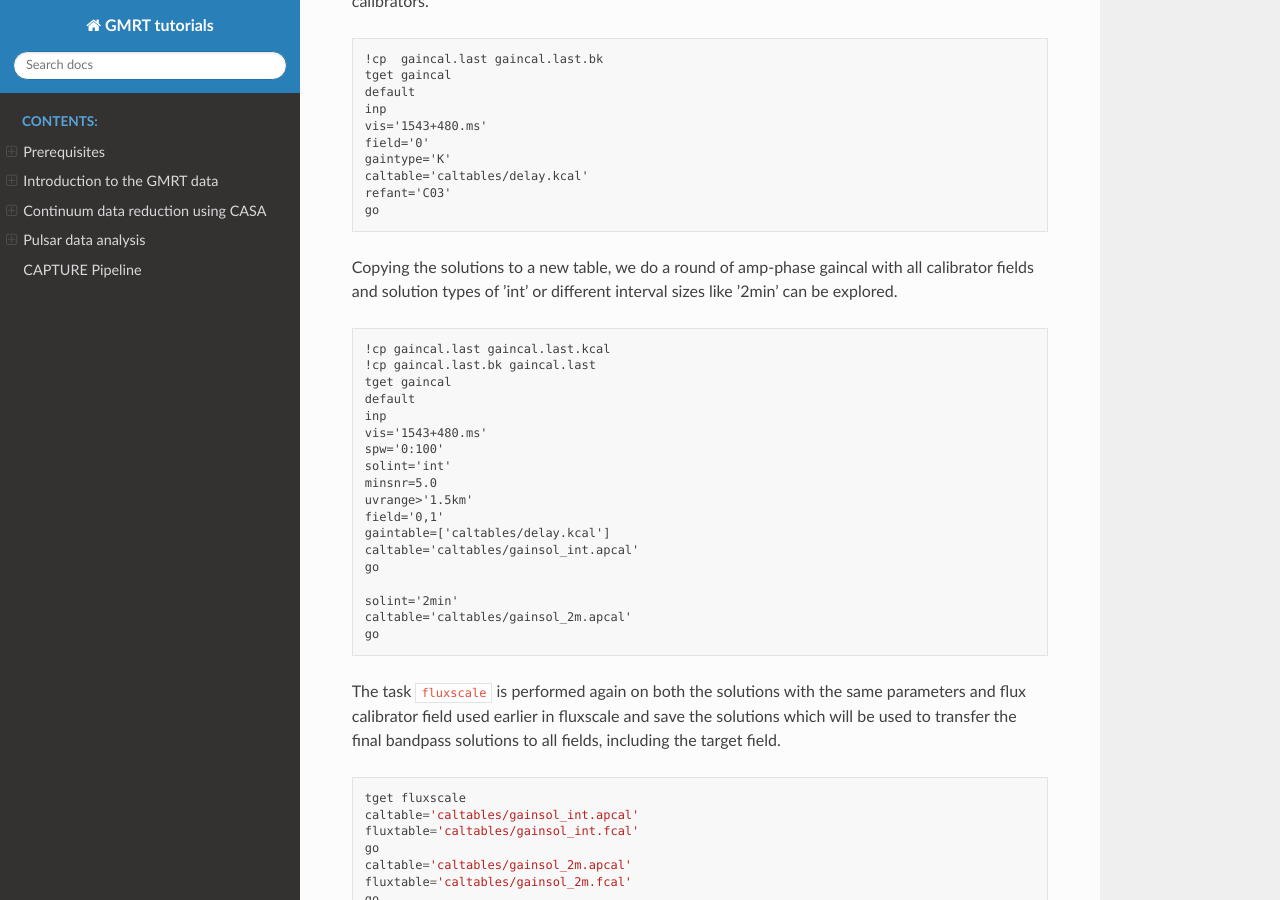
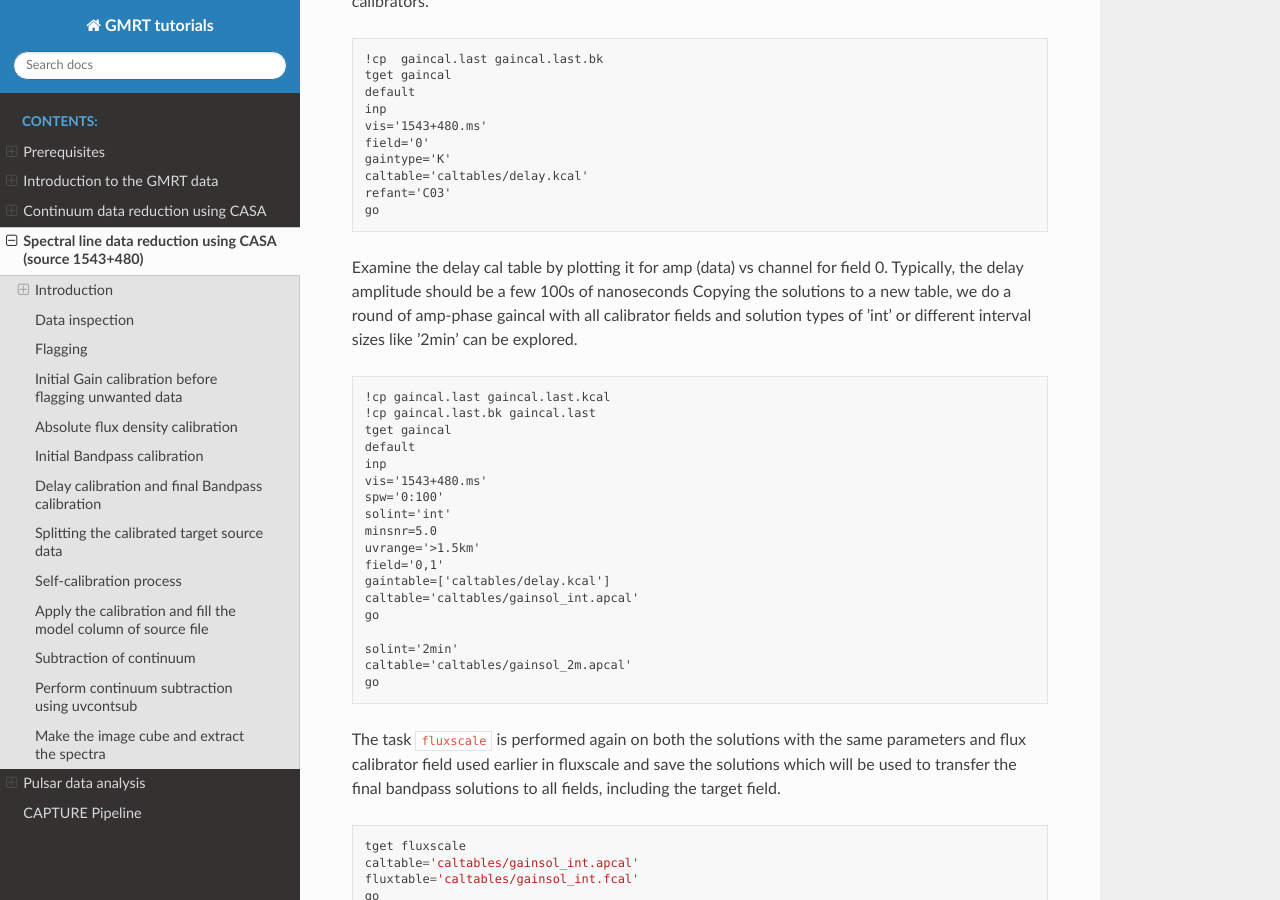
Before and after one commit to schrodinger-boi/gmrt-tutorial, a Sphinx documentation site: the page built from docs/source/HIabsv0.rst, in a window 1280 px wide and 900 px high, scrolled down 16285 px. Built offline with Sphinx 7.4.7 and the Read the Docs theme 3.1.0, drawn with Linux system fonts in a browser that asks for light colours; pages that are not in the unit, such as notebooks, are missing from menus; some of the changed text lies outside the part shown.

Commit message:
Update HIabsv0.rst

```diff
--- a/docs/source/HIabs.rst
+++ b/docs/source/HIabsv0.rst
@@ -551,7 +551,7 @@
    refant='C03'
    go
 
-Copying the solutions to a new table, we do a round of amp-phase gaincal with all calibrator fields and solution types of ’int’ or different interval sizes like ’2min’ can be explored.
+Examine the delay cal table by plotting it for amp (data) vs channel for field 0. Typically, the delay amplitude should be a few 100s of nanoseconds Copying the solutions to a new table, we do a round of amp-phase gaincal with all calibrator fields and solution types of ’int’ or different interval sizes like ’2min’ can be explored.
 
 .. code-block::
 
@@ -564,7 +564,7 @@
    spw='0:100'
    solint='int'
    minsnr=5.0
-   uvrange>'1.5km'
+   uvrange='>1.5km'
    field='0,1'
    gaintable=['caltables/delay.kcal']
    caltable='caltables/gainsol_int.apcal'
```
Also changed, not shown: other parts of docs/source/HIabsv0.rst (+1 -1 lines).
